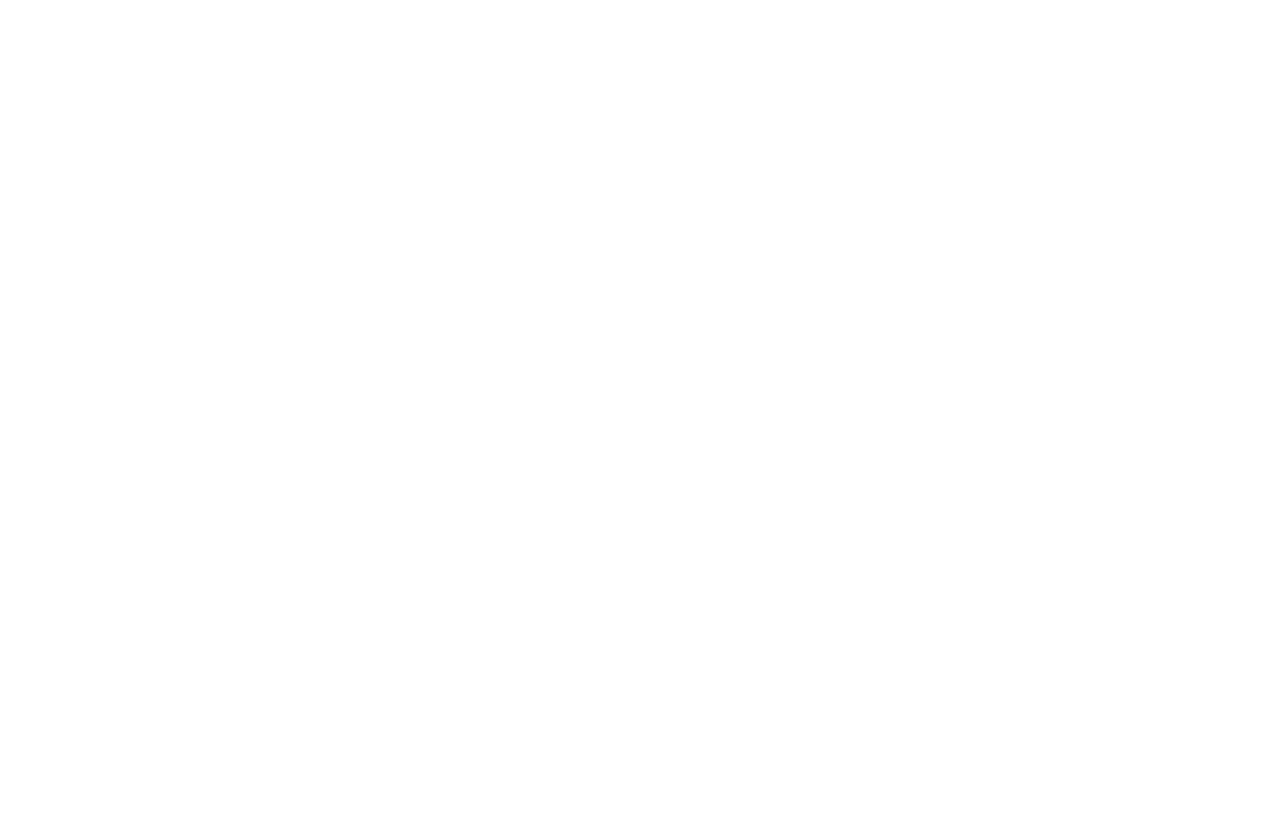
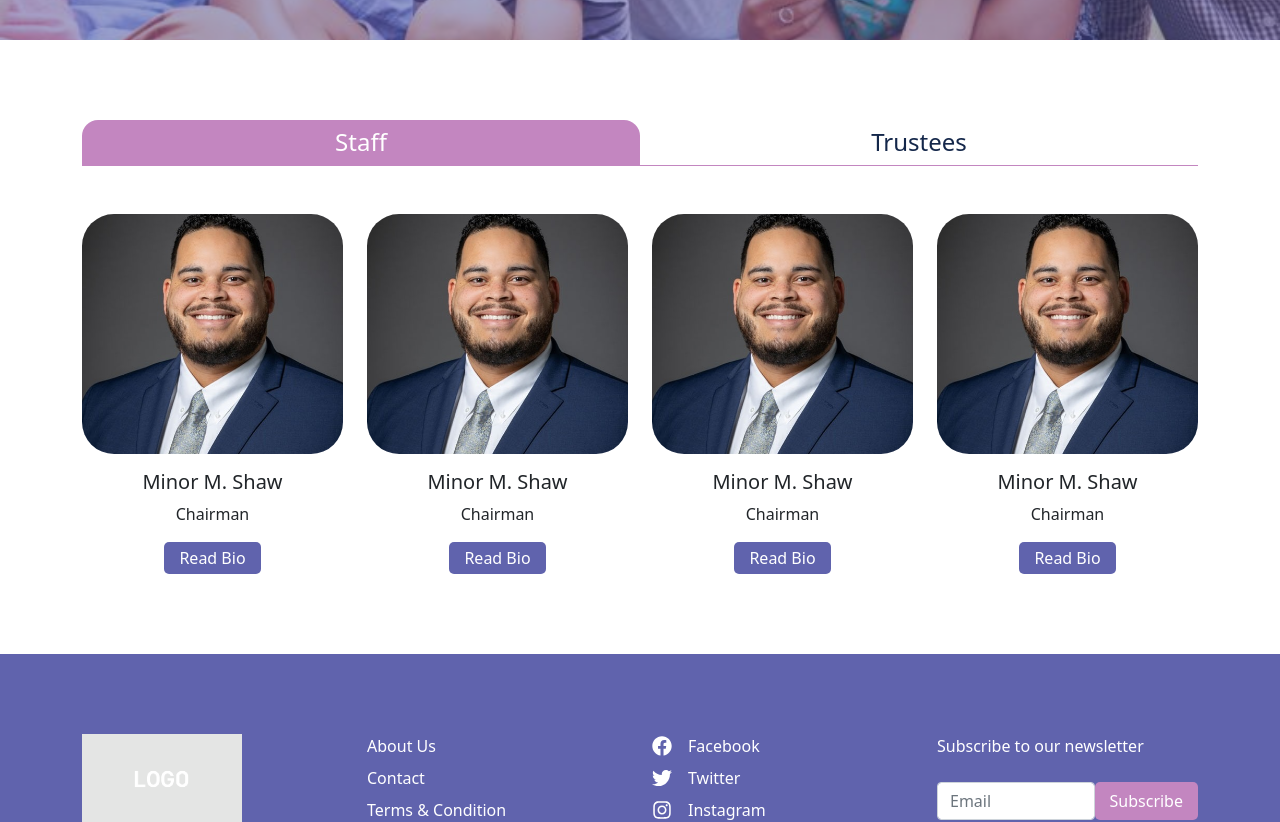
Before and after one commit to ikecodes/groomingTrust_frontend, a React (Create React App) app: page /staff-and-trustees in a window 1280 px wide. Shown: the part 440-1262 px from the top of the page. Before the commit the page ends 800 px from the top, so only its background shows below. Built offline with nearby package versions, Linux system fonts and the light colour scheme.

Commit message:
implemented staff and trustee page

```diff
--- /dev/null
+++ b/src/components/StaffTrusteeCard.js
@@ -0,0 +1,28 @@
+import React, { useState } from 'react';
+import { Card } from 'react-bootstrap';
+import Button from '../shared/Button';
+import Image from '../shared/Image';
+import StaffTrusteeModal from './StaffTrusteeModal';
+const StaffTrusteeCard = ({ active, image }) => {
+  const [modalShow, setModalShow] = useState(false);
+
+  return (
+    <div className='col-lg-3 col-md-6'>
+      <StaffTrusteeModal
+        show={modalShow}
+        image={image}
+        onHide={() => setModalShow(false)}
+      />
+      <Card className='border-0 text-center '>
+        <Image alt={active} src={image} h={15} unit='rem' rounded />
+        <Card.Body>
+          <Card.Title>Minor M. Shaw</Card.Title>
+          <Card.Text>Chairman</Card.Text>
+          <Button title='read bio' handleClick={() => setModalShow(true)} />
+        </Card.Body>
+      </Card>
+    </div>
+  );
+};
+
+export default StaffTrusteeCard;
--- /dev/null
+++ b/src/components/StaffTrusteeModal.js
@@ -0,0 +1,41 @@
+import React from 'react';
+import styled from 'styled-components';
+import { Modal } from 'react-bootstrap';
+import Image from '../shared/Image';
+import colors from '../constants/colors';
+
+const StaffTrusteeModal = (props) => {
+  return (
+    <Modal
+      {...props}
+      size='lg'
+      aria-labelledby='contained-modal-title-vcenter'
+      centered
+    >
+      <Modal.Header closeButton></Modal.Header>
+      <Modal.Body>
+        <div className='d-flex gap-3 flex-wrap flex-md-nowrap'>
+          <Image alt={props.active} src={props.image} h={15} unit='rem' />
+          <ContentBox>
+            <h4>Centered Modal</h4>
+            <h5>Executive Assistant, President's Office</h5>
+            <p>
+              Cras mattis consectetur purus sit amet fermentum. Cras justo odio,
+              dapibus ac facilisis in, egestas eget quam. Morbi leo risus, porta
+              ac consectetur ac, vestibulum at eros.
+            </p>
+          </ContentBox>
+        </div>
+      </Modal.Body>
+    </Modal>
+  );
+};
+
+const ContentBox = styled.div`
+  color: ${colors.textColor};
+  & h5 {
+    color: ${colors.primary};
+  }
+`;
+
+export default StaffTrusteeModal;
--- a/src/layouts/Header.js
+++ b/src/layouts/Header.js
@@ -14,9 +14,7 @@
         <h1>header text</h1>
         <p>
           Lorem ipsum dolor sit amet consectetur, adipisicing elit. Doloremque
-          fuga delectus debitis dicta commodi unde architecto! Praesentium
-          velit, nostrum explicabo quas, atque a corporis itaque, magni enim
-          ducimus debitis quos!
+          fuga delectus debitis dicta commodi unde architecto!
         </p>
       </TextBox>
       <Overlay></Overlay>
--- a/src/pages/StaffAndTrustees.js
+++ b/src/pages/StaffAndTrustees.js
@@ -1,7 +1,63 @@
-import React from 'react';
+import React, { useState } from 'react';
+
+import styled from 'styled-components';
+import colors from '../constants/colors';
+import Layout from '../layouts/Layout';
+import StaffImg from '../assets/images/staff.jpg';
+import StaffTrusteeCard from '../components/StaffTrusteeCard';
 
 const StaffAndTrustees = () => {
-  return <div>StaffAndTrustees</div>;
+  const [active, setActive] = useState('staff');
+  return (
+    <Layout>
+      <TypeContainer>
+        <h4
+          className={`${active === 'staff' ? 'activeClass' : ''}`}
+          onClick={() => setActive('staff')}
+        >
+          staff
+        </h4>
+        <h4
+          className={`${active === 'trustees' ? 'activeClass' : ''}`}
+          onClick={() => setActive('trustees')}
+        >
+          trustees
+        </h4>
+      </TypeContainer>
+
+      <div className='row'>
+        <StaffTrusteeCard active={active} image={StaffImg} />
+        <StaffTrusteeCard active={active} image={StaffImg} />
+        <StaffTrusteeCard active={active} image={StaffImg} />
+        <StaffTrusteeCard active={active} image={StaffImg} />
+      </div>
+    </Layout>
+  );
 };
 
+const TypeContainer = styled.div`
+  display: flex;
+  margin-bottom: 3rem;
+  justify-content: space-around;
+  border-bottom: 1px solid ${colors.primary};
+  text-transform: capitalize;
+  color: ${colors.textColor};
+  & h4 {
+    border-top-left-radius: 1rem;
+    border-top-right-radius: 1rem;
+    margin: 0;
+    padding: 0.5rem 0;
+    font-weight: 500;
+    width: 100%;
+    height: 100%;
+    cursor: pointer;
+    text-align: center;
+    transition: all 0.3s ease-in;
+    &.activeClass {
+      background-color: ${colors.primary};
+      color: ${colors.white};
+    }
+  }
+`;
+
 export default StaffAndTrustees;
--- a/src/shared/Button.js
+++ b/src/shared/Button.js
@@ -1,11 +1,15 @@
 import React from 'react';
 import styled from 'styled-components';
 import colors from '../constants/colors';
-const ButtonComponent = ({ title, primary }) => {
-  return <Button primary={primary}>{title}</Button>;
+const Button = ({ title, primary, handleClick }) => {
+  return (
+    <B primary={primary} onClick={handleClick}>
+      {title}
+    </B>
+  );
 };
 
-const Button = styled.button`
+const B = styled.button`
   background-color: ${(props) =>
     props.primary ? colors.primary : colors.tertiary};
   text-transform: capitalize;
@@ -17,4 +21,4 @@
     transform: scale(1.05);
   }
 `;
-export default ButtonComponent;
+export default Button;
```
Also changed, not shown: src/assets/images/staff.jpg (added).
